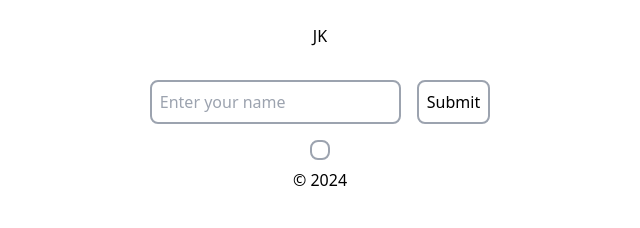
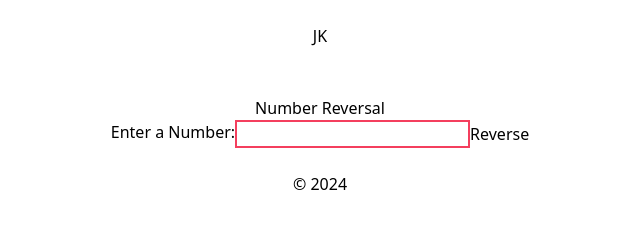
Before and after one commit to Joseph-kaku/activity1, a website: page src/index.html in a window 1280 px wide. Shown: the whole page, without its empty margins (320-960 px from the left). Drawn offline with Linux system fonts and the light colour scheme.

Commit message:
added a feature for reversing numbers

```diff
--- a/src/index.html
+++ b/src/index.html
@@ -10,14 +10,16 @@
     <header>
         <h1 class="flex justify-center items-center p-6"> JK </h1>
     </header>
-    <main>
-        <div class="flex justify-center items-center ">
-            <input type="text" id="input" class="border-2 border-gray-400 rounded-lg p-2 m-2" placeholder="Enter your name">
-            <button id="btn" class="border-2 border-gray-400 rounded-lg p-2 m-2">Submit</button>
+    <main class="p-6 h-12 w-10" >
+        <h1 class="flex justify-center">Number Reversal</h1>
+
+        <div class="flex flex-col justify-center" >
+        <label for="inputNumber">Enter a Number: </label>
+        <input class="border-2 border-rose-500" type="number" id="inputNumber" />
+        <button onclick="reverseNumber()"> Reverse </button>
         </div>
-        <div class="flex justify-center items-center">
-            <p id="output" class="border-2 border-gray-400 rounded-lg p-2 m-2"></p>
-        </div>
+
+    <p class="flex justify-center" id="result"></p>
     </main>
     <footer class="flex justify-center">
         <p id="foot">&copy; 2024</p>
--- a/src/input.js
+++ b/src/input.js
@@ -1,16 +1,12 @@
-// Get the button element by its ID
-var btn = document.getElementById("btn");
-// Add a click event listener to the button
-btn.addEventListener("click", function () {
+function reverseNumber() {
     // Get the input value
-    var input = document.getElementById("input");
-    var inputValue = input.value;
-    // Store the input value in local storage
-    localStorage.setItem("inputValue", inputValue);
-    // List the local storage items on the webpage
-    var localStorageItems = Object.entries(localStorage);
-    localStorageItems.forEach(function (_a) {
-        var key = _a[0], value = _a[1];
-        console.log("".concat(key, ": ").concat(value));
-    });
-});
+    var inputElement = document.getElementById("inputNumber");
+    var inputValue = inputElement.value;
+    // Reverse the number
+    var reversedValue = parseInt(inputValue.toString().split('').reverse().join(''));
+    // Display the result
+    var resultElement = document.getElementById("result");
+    if (resultElement) {
+        resultElement.textContent = "Reversed Number: ".concat(reversedValue);
+    }
+}
--- a/src/input.ts
+++ b/src/input.ts
@@ -1,18 +1,14 @@
-// Get the button element by its ID
-const btn = document.getElementById("btn") as HTMLButtonElement;
+function reverseNumber() {
+    // Get the input value
+    const inputElement = document.getElementById("inputNumber") as HTMLInputElement;
+    const inputValue = inputElement.value;
 
-// Add a click event listener to the button
-btn.addEventListener("click", () => {
-    // Get the input value
-    const input = document.getElementById("input") as HTMLInputElement;
-    const inputValue = input.value;
+    // Reverse the number
+    const reversedValue = parseInt(inputValue.toString().split('').reverse().join(''));
 
-    // Store the input value in local storage
-    localStorage.setItem("inputValue", inputValue);
-
-    // List the local storage items on the webpage
-    const localStorageItems = Object.entries(localStorage);
-    localStorageItems.forEach(([key, value]) => {
-        console.log(`${key}: ${value}`);
-    });
-});
+    // Display the result
+    const resultElement = document.getElementById("result");
+    if (resultElement) {
+        resultElement.textContent = `Reversed Number: ${reversedValue}`;
+    }
+}
```
Also changed, not shown: src/output.css.
